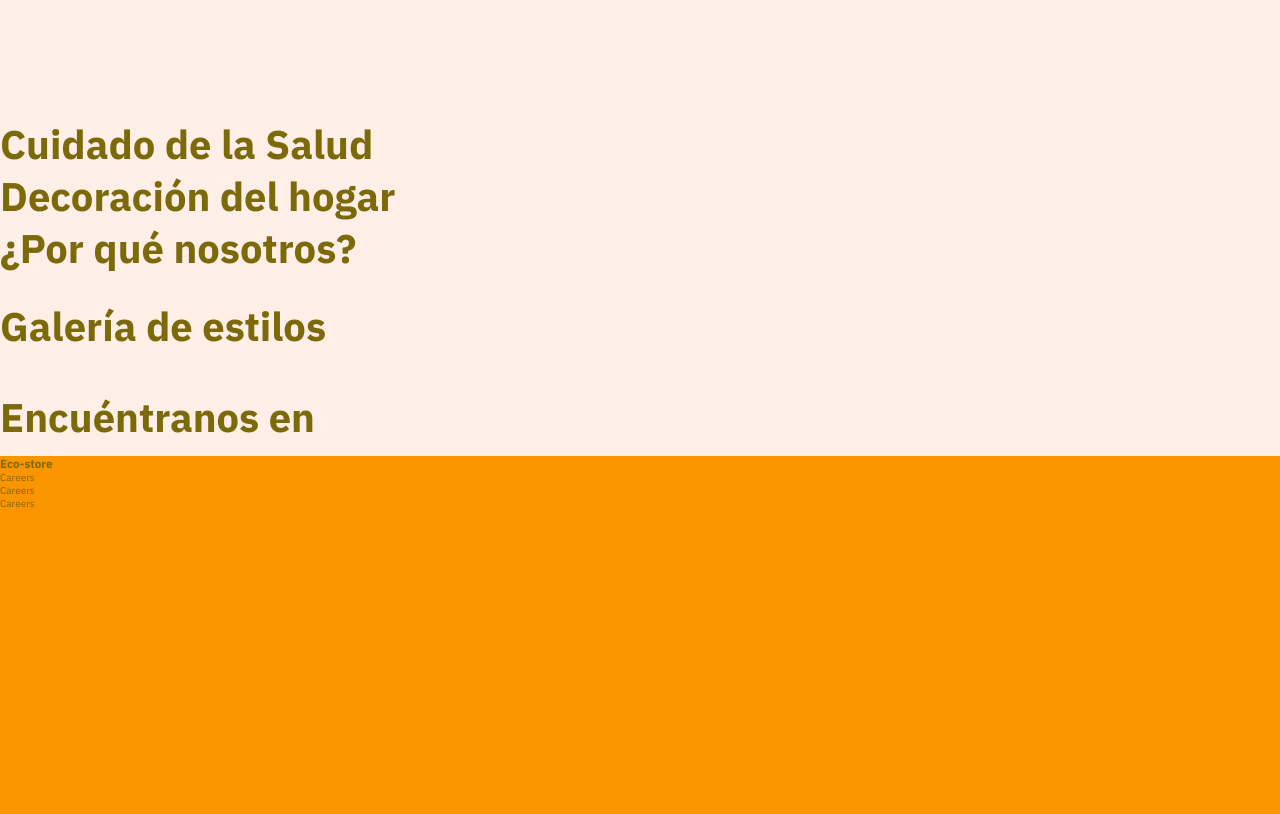
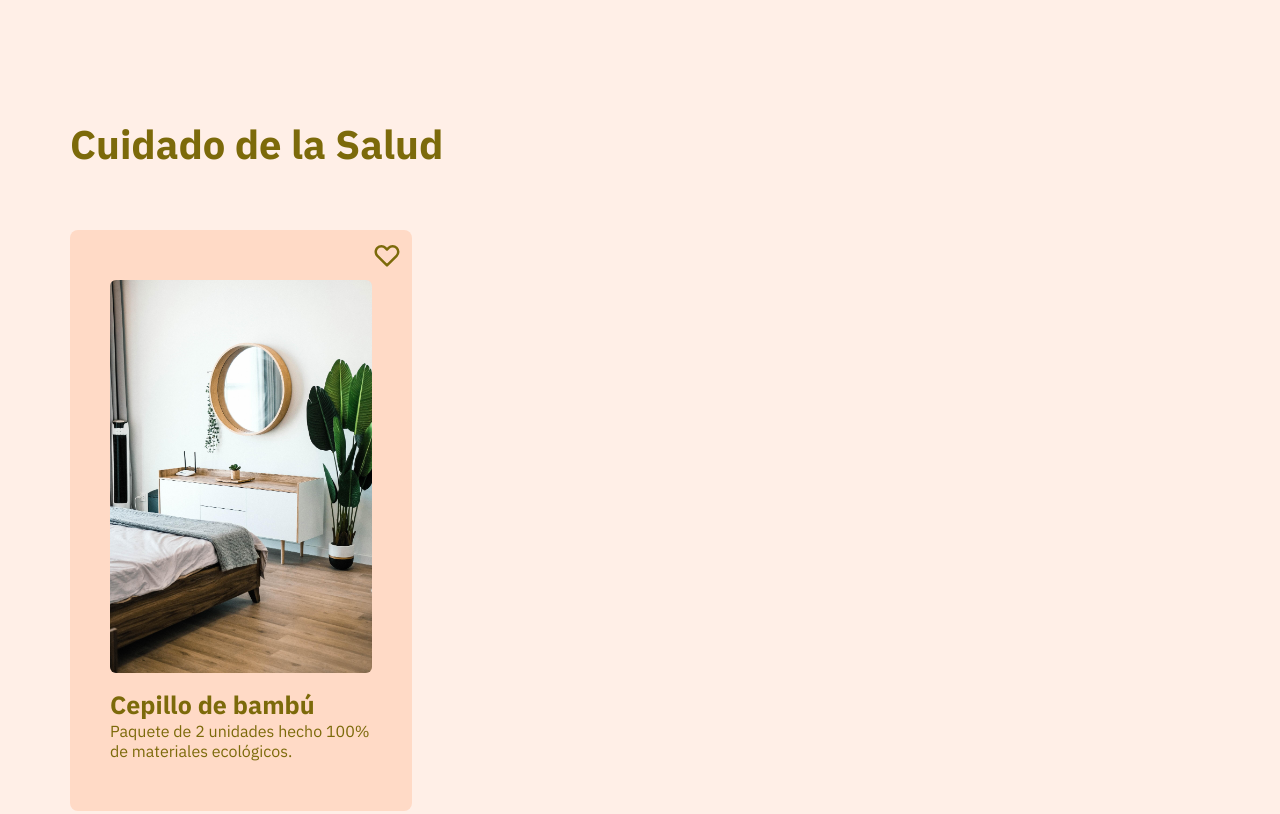
Before and after one commit to nestorrig/PLATZI-Curso-de-Fundamentos-de-Sass_Crea-tu-Primera-Landing-Page, a plain HTML site: page index.html in a window 1280 px wide. Shown: the part 811-1625 px from the top of the page. Drawn offline with Linux system fonts and the light colour scheme.

Commit message:
Clase 11: Creando la estructura de la sección de Cuidado de la Salud y Decoración del Hogar

```diff
--- a/index.html
+++ b/index.html
@@ -44,9 +44,30 @@
                 <img src="./assets/img/main-2.jpg" alt="">
             </figure>
         </article>
+
         <section class="product-section">
             <div class="healthcare">
                 <h2>Cuidado de la Salud</h2>
+                <div class="cards-container">
+                    <article class="card-item">
+                        <div class="love-icon">
+                            <svg viewBox="0 0 24 24" fill="none" xmlns="http://www.w3.org/2000/svg">
+                                <path d="M3.34255 7.7779C3.5687 7.23194 3.90017 6.73586 4.31804 6.31799C4.7359 5.90012 5.23198 5.56865 5.77795 5.3425C6.32392 5.11635 6.90909 4.99995 7.50004 4.99995C8.09099 4.99995 8.67616 5.11635 9.22213 5.3425C9.7681 5.56865 10.2642 5.90012 10.682 6.31799L12 7.63599L13.318 6.31799C14.162 5.47407 15.3066 4.99997 16.5 4.99997C17.6935 4.99997 18.8381 5.47407 19.682 6.31799C20.526 7.16191 21.0001 8.30651 21.0001 9.49999C21.0001 10.6935 20.526 11.8381 19.682 12.682L12 20.364L4.31804 12.682C3.90017 12.2641 3.5687 11.7681 3.34255 11.2221C3.1164 10.6761 3 10.0909 3 9.49999C3 8.90904 3.1164 8.32387 3.34255 7.7779Z" stroke="#3F3F46" stroke-width="2" stroke-linecap="round" stroke-linejoin="round"/>
+                            </svg>
+                        </div>
+                        <div class="card-info">
+                            <figure>
+                                <img src="./assets/img/gallery-1.jpg" alt="">
+                            </figure>
+                            <div class="card-description">
+                                <h4>Cepillo de bambú</h4>
+                                <p>
+                                    Paquete de 2 unidades hecho 100% de materiales ecológicos.
+                                </p>
+                            </div>
+                        </div>
+                    </article>
+                </div>
             </div>
             <div class="furniture">
                 <h2>Decoración del hogar</h2>
--- a/sass/main.scss
+++ b/sass/main.scss
@@ -50,6 +50,11 @@ main {
     h2 {
         font-size: 4rem;
     }
+    > section {
+        padding: 0 70px;
+        width: 100%;
+        max-width: 1300px;
+    }
 }
 .hero {
     display: flex;
@@ -86,6 +91,44 @@ main {
         }
     }
 }
+.product-section {
+    .healthcare{
+        .cards-container {
+            margin: 60px 0;
+            .card-item {
+                width: 30%;
+                min-width: 324px;
+                max-width: 400px;
+                background-color: $secundary-color;
+                border-radius: 8px;
+                .love-icon {
+                    display: flex;
+                    justify-content: end;
+                    svg {
+                        margin: 10px;
+                        width: 30px;
+                        path{stroke: $primary-text-color;}
+                    }
+                }
+                .card-info{
+                    padding: 0 40px 50px;
+                    display: flex;
+                    flex-direction: column;
+                    align-items: center;
+                    img {
+                        width: 100%;
+                        border-radius: 6px;
+                    }
+                    .card-description {
+                        margin-top: 12px;
+                        h4 {font-size: 2.5rem;}
+                        p {font-size: 1.6rem;}
+                    }
+                }
+            }
+        }
+    }
+}
 footer {
     background-color: $fourth-color;
     width: 100%;
```
Also changed, not shown: css/main.css.
